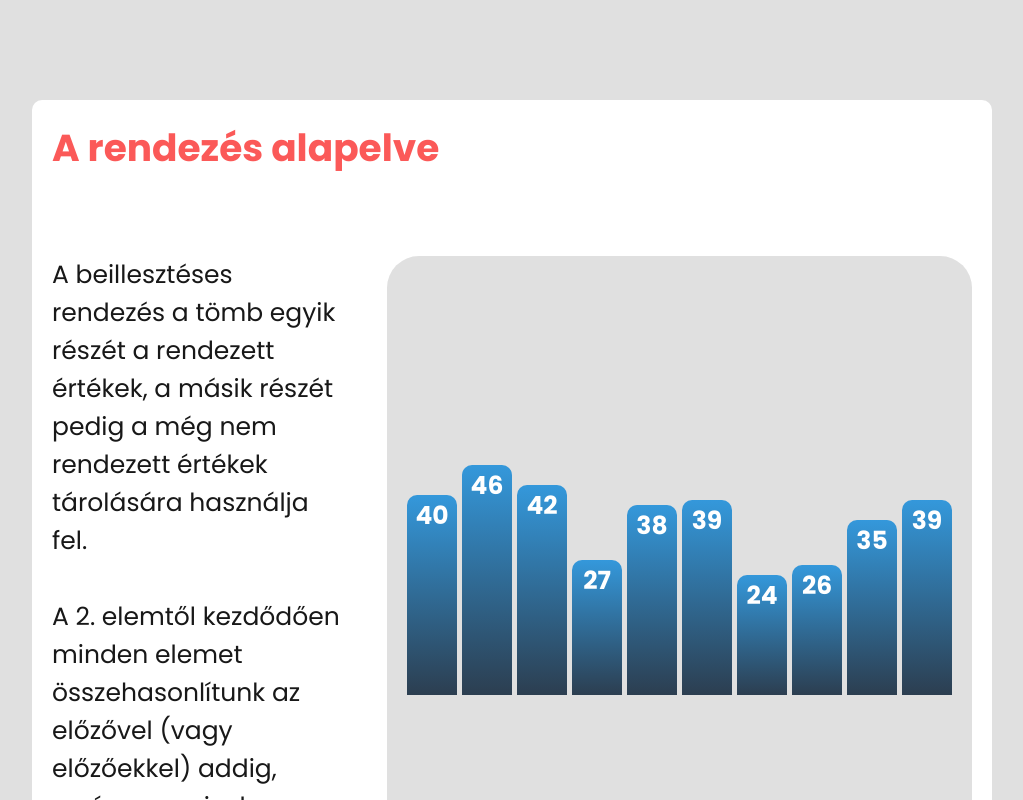
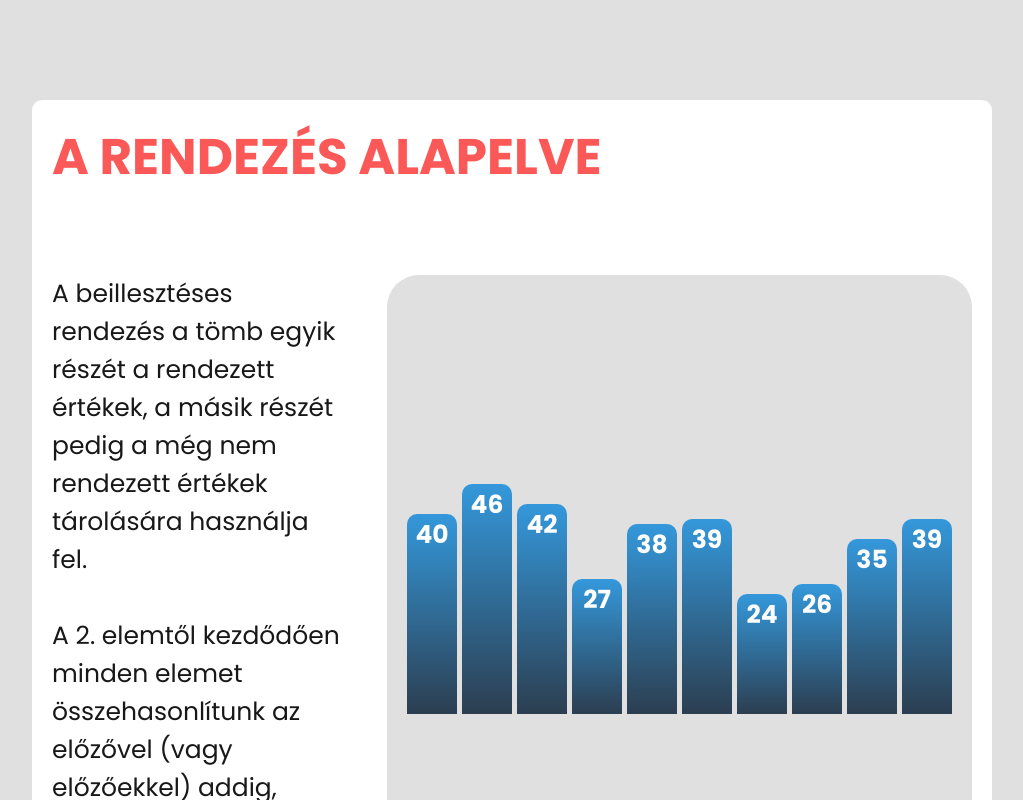
Before and after one commit to suha04/SuchanyeczAlex122p, a plain HTML site: page index.html in a window 1280 px wide. Shown: the part 800-1600 px from the top of the page, without its empty margins (128-1151 px from the left). Drawn offline with Linux system fonts and the light colour scheme.

Commit message:
optimalizalas

```diff
--- a/assets/css/style.css
+++ b/assets/css/style.css
@@ -64,7 +64,7 @@ main {
 }
 
 
-.mainSection h3 {
+.mainSection h2 {
   font-size: calc(var(--bodyFontSize)*2);
   text-transform: uppercase;
   flex: none;
```
